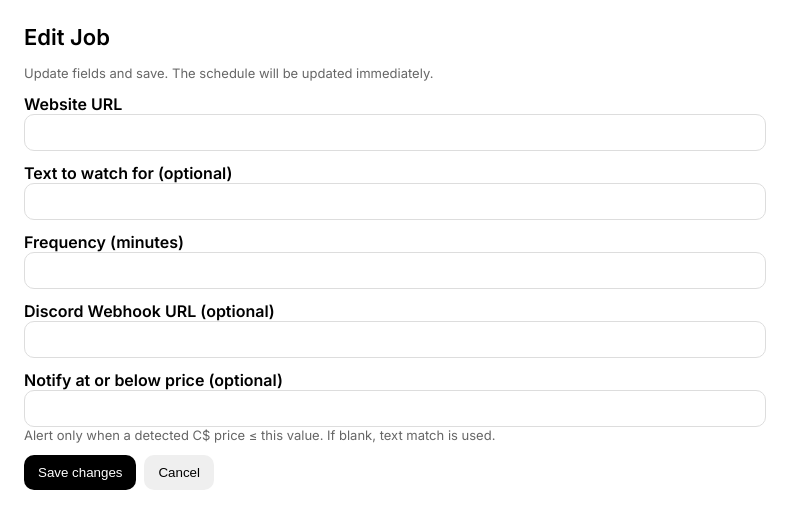
After one commit to bbabiarz/webwatcher_starter, a FastAPI app: template webwatcher/templates/edit.html in a window 1280 px wide. The commit adds this page. Shown: the top 529 px of the page, without its empty margins (0-805 px from the left). Run offline with FastAPI, Linux system fonts and the light colour scheme; the template is opened without the code that fills it, so the values that code supplies are empty.

Commit message:
Edit function

```diff
--- a/webwatcher/app.py
+++ b/webwatcher/app.py
@@ -87,6 +87,20 @@ def insert_job(job):
         )
         conn.commit()
 
+def update_job_row(job_id: str, url: str, search_text: str, minutes: int,
+                   webhook_url: Optional[str], price_threshold: Optional[float]):
+    with sqlite3.connect(DB_PATH) as conn:
+        c = conn.cursor()
+        c.execute(
+            """
+            UPDATE jobs
+               SET url = ?, search_text = ?, minutes = ?, webhook_url = ?, price_threshold = ?
+             WHERE id = ?
+            """,
+            (url, search_text, minutes, webhook_url, price_threshold, job_id),
+        )
+        conn.commit()
+
 def delete_job(job_id):
     with sqlite3.connect(DB_PATH) as conn:
         c = conn.cursor()
@@ -115,6 +129,16 @@ scheduler = AsyncIOScheduler(timezone=os.getenv("TZ", "UTC"))
 def schedule_job(job):
     trigger = IntervalTrigger(minutes=job["minutes"])
     scheduler.add_job(run_job, trigger=trigger, args=[job["id"]], id=job["id"], replace_existing=True)
+
+def reschedule_job(job_id: str):
+    # Remove then re-add with updated minutes/settings
+    try:
+        scheduler.remove_job(job_id)
+    except Exception:
+        pass
+    updated = get_job(job_id)
+    if updated:
+        schedule_job(updated)
 
 # ---------- Price extraction (C$ only by default) ----------
 # Matches: "C$406" or "C$ 1,234.56" (space or NBSP allowed)
@@ -234,9 +258,7 @@ async def run_job(job_id: str):
     min_price = min(found_prices) if found_prices else None
     price_ok = (min_price is not None and price_threshold is not None and min_price <= float(price_threshold))
 
-    # --- NOTIFY LOGIC ---
-    # If a price_threshold is set: ONLY price condition can trigger notifications.
-    # If no threshold is set: ONLY text match can trigger notifications.
+    # Notify logic (price-gated if threshold set)
     if price_threshold is not None:
         matched_for_notify = price_ok
         trigger_reason = "price≤threshold" if price_ok else "none"
@@ -277,6 +299,35 @@ async def run_job(job_id: str):
 @app.get("/", response_class=HTMLResponse)
 def index(request: Request):
     return templates.TemplateResponse("index.html", {"request": request, "jobs": list_jobs()})
+
+@app.get("/jobs/{job_id}/edit", response_class=HTMLResponse)
+def edit_job(job_id: str, request: Request):
+    job = get_job(job_id)
+    if not job:
+        raise HTTPException(404, "Job not found")
+    return templates.TemplateResponse("edit.html", {"request": request, "job": job})
+
+@app.post("/jobs/{job_id}/update", response_class=RedirectResponse)
+def update_job(
+    job_id: str,
+    url: str = Form(...),
+    search_text: str = Form(""),
+    minutes: int = Form(...),
+    webhook_url: Optional[str] = Form(None),
+    price_threshold: Optional[float] = Form(None),
+):
+    if minutes < 1:
+        raise HTTPException(400, "Minutes must be >= 1")
+    update_job_row(
+        job_id=job_id,
+        url=url.strip(),
+        search_text=(search_text or "").strip(),
+        minutes=int(minutes),
+        webhook_url=webhook_url.strip() if webhook_url else None,
+        price_threshold=float(price_threshold) if price_threshold not in (None, "") else None,
+    )
+    reschedule_job(job_id)
+    return RedirectResponse(url="/", status_code=303)
 
 @app.post("/jobs", response_class=RedirectResponse)
 def create_job(
--- /dev/null
+++ b/webwatcher/templates/edit.html
@@ -0,0 +1,56 @@
+<!doctype html>
+<html>
+<head>
+  <meta charset="utf-8">
+  <meta name="viewport" content="width=device-width,initial-scale=1">
+  <title>Edit Job</title>
+  <link rel="preconnect" href="https://fonts.googleapis.com">
+  <link rel="preconnect" href="https://fonts.gstatic.com" crossorigin>
+  <link href="https://fonts.googleapis.com/css2?family=Inter:wght@400;600&display=swap" rel="stylesheet">
+  <style>
+    body { font-family: Inter, system-ui, -apple-system, Segoe UI, Roboto, "Helvetica Neue", Arial, "Noto Sans", "Liberation Sans"; margin: 24px; }
+    h1 { font-size: 22px; }
+    form { display: grid; gap: 12px; max-width: 720px; }
+    label { font-weight: 600; }
+    input { width: 100%; padding: 10px; border: 1px solid #ddd; border-radius: 10px; }
+    button { padding: 10px 14px; border-radius: 10px; border: 0; cursor: pointer; }
+    .primary { background: black; color: white; }
+    .row { display: flex; gap: 8px; }
+    .muted { color: #666; font-size: 13px; }
+    a { text-decoration: none; }
+  </style>
+</head>
+<body>
+  <h1>Edit Job</h1>
+  <p class="muted">Update fields and save. The schedule will be updated immediately.</p>
+
+  <form method="post" action="/jobs/{{ job.id }}/update">
+    <div>
+      <label>Website URL</label>
+      <input type="url" name="url" value="{{ job.url }}" required>
+    </div>
+    <div>
+      <label>Text to watch for (optional)</label>
+      <input name="search_text" value="{{ job.search_text }}">
+    </div>
+    <div>
+      <label>Frequency (minutes)</label>
+      <input type="number" name="minutes" min="1" value="{{ job.minutes }}" required>
+    </div>
+    <div>
+      <label>Discord Webhook URL (optional)</label>
+      <input type="url" name="webhook_url" value="{{ job.webhook_url }}">
+    </div>
+    <div>
+      <label>Notify at or below price (optional)</label>
+      <input type="number" name="price_threshold" min="0" step="0.01" value="{{ job.price_threshold if job.price_threshold is not none }}">
+      <div class="muted">Alert only when a detected C$ price ≤ this value. If blank, text match is used.</div>
+    </div>
+
+    <div class="row">
+      <button class="primary" type="submit">Save changes</button>
+      <a href="/"><button type="button">Cancel</button></a>
+    </div>
+  </form>
+</body>
+</html>
--- a/webwatcher/templates/index.html
+++ b/webwatcher/templates/index.html
@@ -18,7 +18,7 @@
     .card { border: 1px solid #eee; padding: 16px; border-radius: 14px; margin-top: 20px; }
     table { width: 100%; border-collapse: collapse; }
     th, td { padding: 8px; border-bottom: 1px solid #f0f0f0; text-align: left; vertical-align: top; }
-    .row-actions { display: flex; gap: 8px; }
+    .row-actions { display: flex; gap: 8px; flex-wrap: wrap; }
     .muted { color: #666; font-size: 13px; }
     .mono { font-family: ui-monospace, SFMono-Regular, Menlo, Monaco, Consolas, "Liberation Mono", "Courier New", monospace; }
   </style>
@@ -51,7 +51,7 @@
     <div>
       <label>Notify at or below price (optional)</label>
       <input type="number" name="price_threshold" min="0" step="0.01" placeholder="e.g., 450">
-      <div class="muted">Alert if any detected price (e.g., C$406) ≤ this value.</div>
+      <div class="muted">Alert if any detected C$ price ≤ this value.</div>
     </div>
 
     <div>
@@ -90,6 +90,7 @@
               <a href="/jobs/{{ j.id }}/latest" target="_blank">latest.txt</a>
             </td>
             <td class="row-actions">
+              <a href="/jobs/{{ j.id }}/edit"><button type="button">Edit</button></a>
               <form method="post" action="/jobs/{{ j.id }}/run-now"><button type="submit">Run now</button></form>
               <form method="post" action="/jobs/{{ j.id }}/delete" onsubmit="return confirm('Delete this job?');"><button type="submit">Delete</button></form>
             </td>
```
